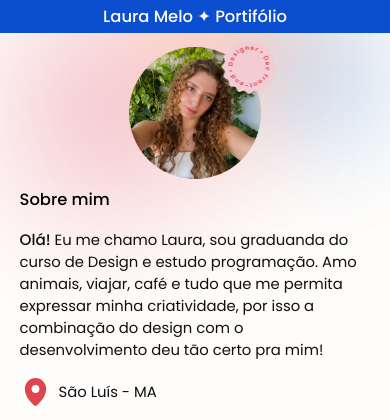
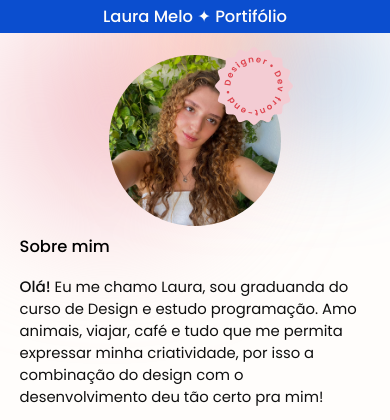
Before and after one commit to laumelos/Portfolio, a plain HTML site: page index.html in a window 390 px wide. Shown: the top 420 px of the page. Drawn offline with Linux system fonts and the light colour scheme.

Commit message:
Update mobile.css

```diff
--- a/css/mobile.css
+++ b/css/mobile.css
@@ -105,18 +105,19 @@ nav a h2{
 #profile-picture-container {
     display: flex;
     align-items: center;
+    margin-top: 2vw;
 }
 
 #profile-picture{
-    width: 30vw;
-    height: 30vw;
+    width: 40vw;
+    height: 40vw;
     border-radius: 50%;
 }
 
 #icon-profile{
-    width: 14vw;
-    height: 14vw;
-    right: 24vw;
+    width: 20vw;
+    height: 20vw;
+    right: 20vw;
 }
 
 
```
